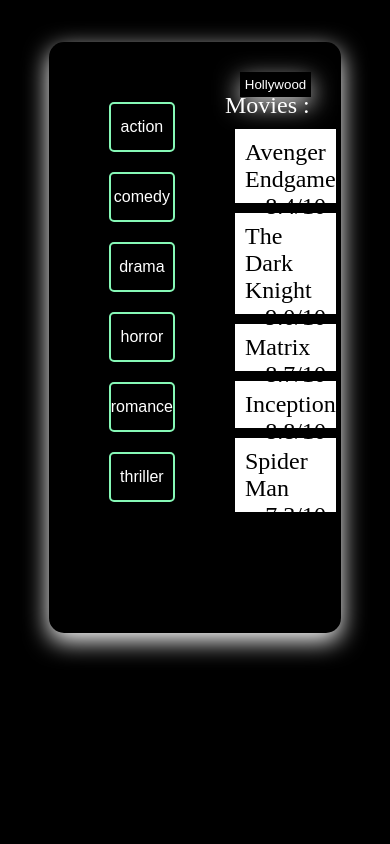
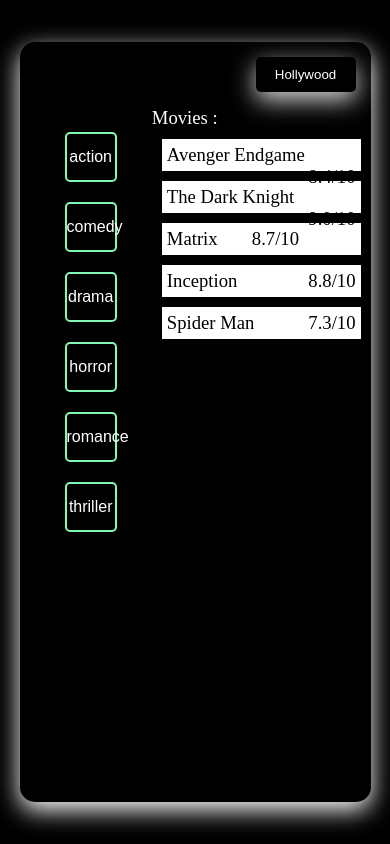
Before and after one commit to arjun-computer-geek/movie-recommendation-app, a React (Create React App) app: page / in a window 390 px wide. Built offline with nearby package versions, Linux system fonts and the light colour scheme.

Commit message:
style - make mobile responsive

```diff
--- a/src/App.css
+++ b/src/App.css
@@ -25,11 +25,14 @@
 .toggleBtn{
     box-shadow: rgba(255, 255, 255, 0.849) 0px 8px 24px;
     float: right;
-    padding: 5px;
+    padding: 10px;
     cursor: pointer;
     background: none;
     border: none;
     color: white;
+    border-radius: 5px;
+    width: 100px;
+
 }
 li{
     list-style-type: none;
@@ -64,6 +67,42 @@
     color: black;
 }
 .right ul li span{
-    /* background: red; */
     float: right;
 }
+
+/* responsive designing  */
+
+@media only screen and (max-width: 600px) {
+
+    .container{
+        width: 90%;
+        min-height: 90vh;
+        margin-top: 5vh;
+        padding: 15px;
+
+    }
+    li{
+        padding: 5px;
+        margin: 10px;
+        width: 100%;
+    }
+    .sub-container{
+        width: 100%;
+        padding-top: 10px;
+    }
+    .right{
+        text-align: left;
+        padding: 5px;
+        font-size: 14pt;
+        width: 400px;
+    }
+    .left{
+        display: flex;
+        flex-direction: column;
+        width: 35%;
+    }
+    .active{
+        background-color: rgb(134, 248, 182);
+        color: black;
+    }
+}
--- a/src/App.js
+++ b/src/App.js
@@ -33,7 +33,7 @@
               return (
                 <button
                   key={index}
-                  onClick={() => {setGener(item); setClickedId(index)}}
+                  onClick={() => { setGener(item); setClickedId(index) }}
                   className={index === clickedId ? "customButton active" : "customButton"}
                 >
                   {item}
```
